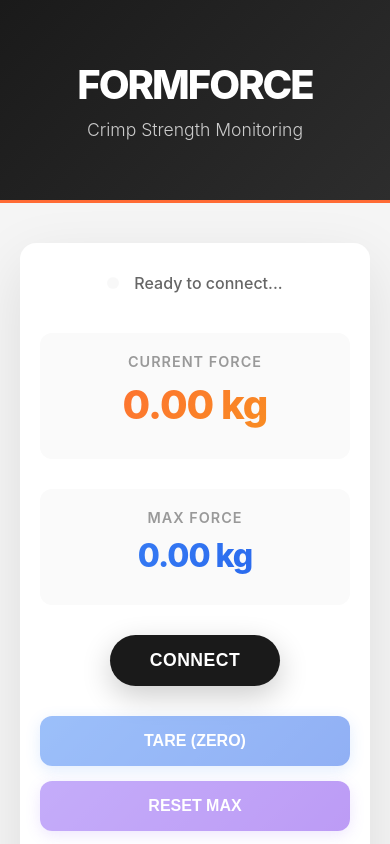
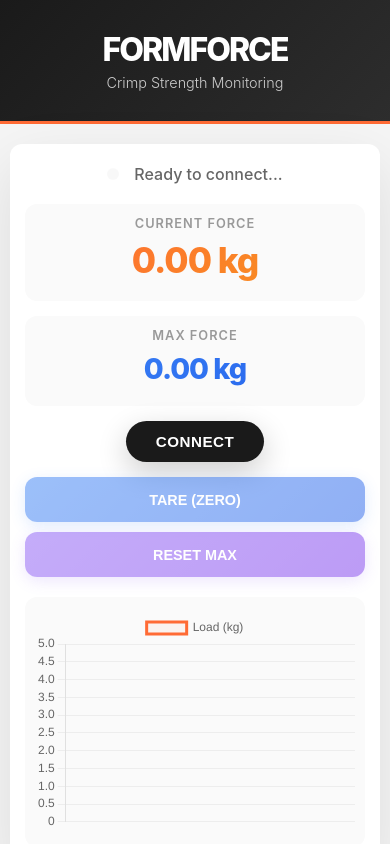
Before and after one commit to Jericho-M/FormForce, a plain HTML site: page index.html in a window 390 px wide. Shown: the top 844 px of the page. Drawn offline with nearby package versions, Linux system fonts and the light colour scheme.

Commit message:
One page mobile maybe

```diff
--- a/style.css
+++ b/style.css
@@ -234,10 +234,89 @@ canvas {
 }
 
 @media (max-width: 768px) {
-    .header h1 { font-size: 2.5rem; }
-    .content { padding: 30px 20px; }
-    #valueDisplay { font-size: 2.5rem; }
-    #maxDisplay { font-size: 2rem; }
-    .display-grid { grid-template-columns: 1fr; }
-    .control-grid { grid-template-columns: 1fr; }
+    .header {
+        padding: 30px 20px;
+    }
+
+    .header h1 {
+        font-size: 2rem;
+        margin-bottom: 5px;
+    }
+
+    .header p {
+        font-size: 0.9rem;
+    }
+
+    .container {
+        padding: 20px 10px;
+    }
+
+    .content {
+        padding: 20px 15px;
+        border-radius: 12px;
+    }
+
+    .status-container {
+        margin-bottom: 20px;
+    }
+
+    .value-display-container {
+        margin-bottom: 15px;
+    }
+
+    .display-grid {
+        grid-template-columns: 1fr;
+        gap: 15px;
+        margin-bottom: 15px;
+    }
+
+    .display-item {
+        padding: 12px;
+    }
+
+    #valueDisplay {
+        font-size: 2.2rem;
+        margin: 8px 0;
+    }
+
+    #maxDisplay {
+        font-size: 1.8rem;
+        margin: 8px 0;
+    }
+
+    .value-label {
+        font-size: 0.8rem;
+        margin-bottom: 5px;
+    }
+
+    .connect-container {
+        margin-bottom: 15px;
+    }
+
+    #connectBtn {
+        padding: 12px 30px;
+        font-size: 0.95rem;
+    }
+
+    .control-grid {
+        grid-template-columns: 1fr;
+        gap: 10px;
+        margin-bottom: 20px;
+    }
+
+    .control-btn {
+        padding: 12px;
+        font-size: 0.9rem;
+        min-height: 45px;
+    }
+
+    .chart-container {
+        height: 250px;
+        padding: 15px 10px;
+    }
+
+    .footer {
+        padding: 15px 10px;
+        font-size: 0.8rem;
+    }
 }
```
